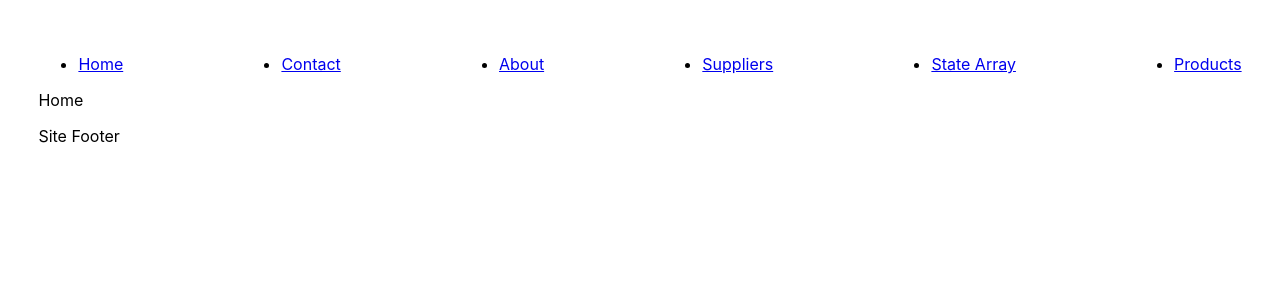
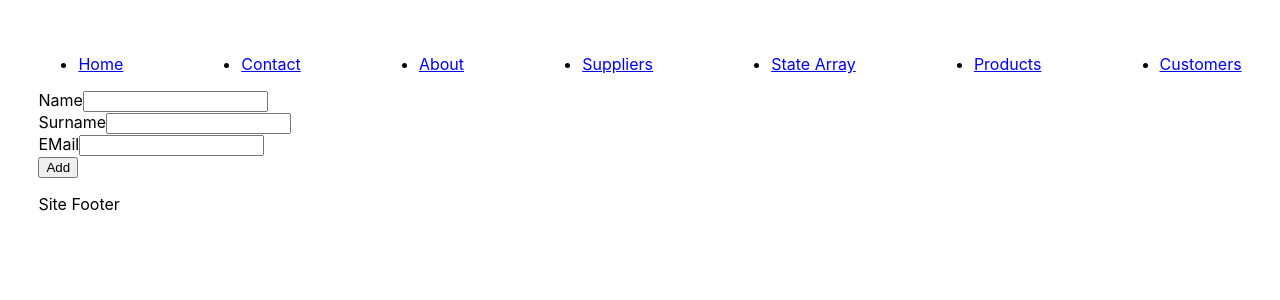
Before and after one commit to yakintech/turkcell-react-tutorial-1, a React (Create React App) app: page / in a window 1280 px wide. Shown: the top 300 px of the page. Built offline with nearby package versions, Linux system fonts and the light colour scheme.

Commit message:
useEffect, fetch sample

```diff
--- a/src/App.js
+++ b/src/App.js
@@ -8,6 +8,7 @@ import SupplierDetail from "./pages/SupplierDetail";
 import StateIntro from "./stateSample/StateIntro";
 import StateArraySample from "./stateSample/StateArraySample";
 import Products from "./stateSample/Products";
+import Customers from "./pages/Customers";
 
 function App() {
 
@@ -19,6 +20,8 @@ function App() {
       <li><Link to="/suppliers">Suppliers</Link></li>
       <li><Link to="/statearraysample">State Array</Link></li>
       <li><Link to="/products">Products</Link></li>
+      <li><Link to="/customers">Customers</Link></li>
+
     </ul>
     <Routes>
       <Route path="/" element={<Home />} />
@@ -28,6 +31,7 @@ function App() {
       <Route path="/suppliers/:id" element={<SupplierDetail />} />
       <Route path="/statearraysample" element={<StateArraySample />} />
       <Route path="/products" element={<Products />} />
+      <Route path="/customers" element={<Customers />} />
       <Route path="*" element={<NotFound/>}/>
     </Routes>
     <p>Site Footer</p>
--- /dev/null
+++ b/src/pages/Customers.jsx
@@ -0,0 +1,43 @@
+import React, { useEffect, useState } from 'react'
+
+function Customers() {
+
+    const [customers, setcustomers] = useState([])
+
+
+    //Aşağıda bulunan kod bloğu sadece 1 KEZ çalışır. formun load eventine benzetebilirsiniz. Component ayağa kalkarken çalışacak
+    useEffect(() => {
+        fetch("https://northwind.vercel.app/api/customers")
+            .then(res => res.json())
+            .then(data => {
+                setcustomers(data)
+            })
+    }, [])
+
+
+
+    return <>
+        <table>
+            <thead>
+                <tr>
+                    <th>Id</th>
+                    <th>Company Name</th>
+                    <th>Contact Name</th>
+                    <th>Contact Title</th>
+                </tr>
+            </thead>
+            <tbody>
+                {
+                    customers && customers.map(item => <tr>
+                        <td>{item.id}</td>
+                        <td>{item.companyName}</td>
+                        <td>{item.contactName}</td>
+                        <td>{item.contactTitle}</td>
+                    </tr>)
+                }
+            </tbody>
+        </table>
+    </>
+}
+
+export default Customers
--- a/src/pages/Home.jsx
+++ b/src/pages/Home.jsx
@@ -1,9 +1,51 @@
-import React from 'react'
+import React, { useState } from 'react'
 
 function Home() {
-  return (
-    <div>Home</div>
-  )
+
+  const [formData, setformData] = useState({
+    name: "",
+    surname: "",
+    email: ""
+  })
+
+  const handleChange = (event) => {
+    const { name, value } = event.target
+
+    setformData({
+      ...formData,
+      [name]: value
+    })
+  }
+
+  const handleSubmit = (event) => {
+    event.preventDefault()
+    console.log("formData", formData)
+  }
+
+  return <>
+
+    <div>
+      <form onSubmit={handleSubmit}>
+        <div>
+          <label htmlFor="">Name</label>
+          <input type="text" required name="name" onChange={handleChange} />
+        </div>
+        <div>
+          <label htmlFor="">Surname</label>
+          <input type="text" required name="surname" onChange={handleChange} />
+        </div>
+        <div>
+          <label htmlFor="">EMail</label>
+          <input type="email" required name="email" onChange={handleChange} />
+        </div>
+        <div>
+          <button type='submit'>Add</button>
+        </div>
+
+      </form>
+    </div>
+
+  </>
 }
 
 export default Home
```
